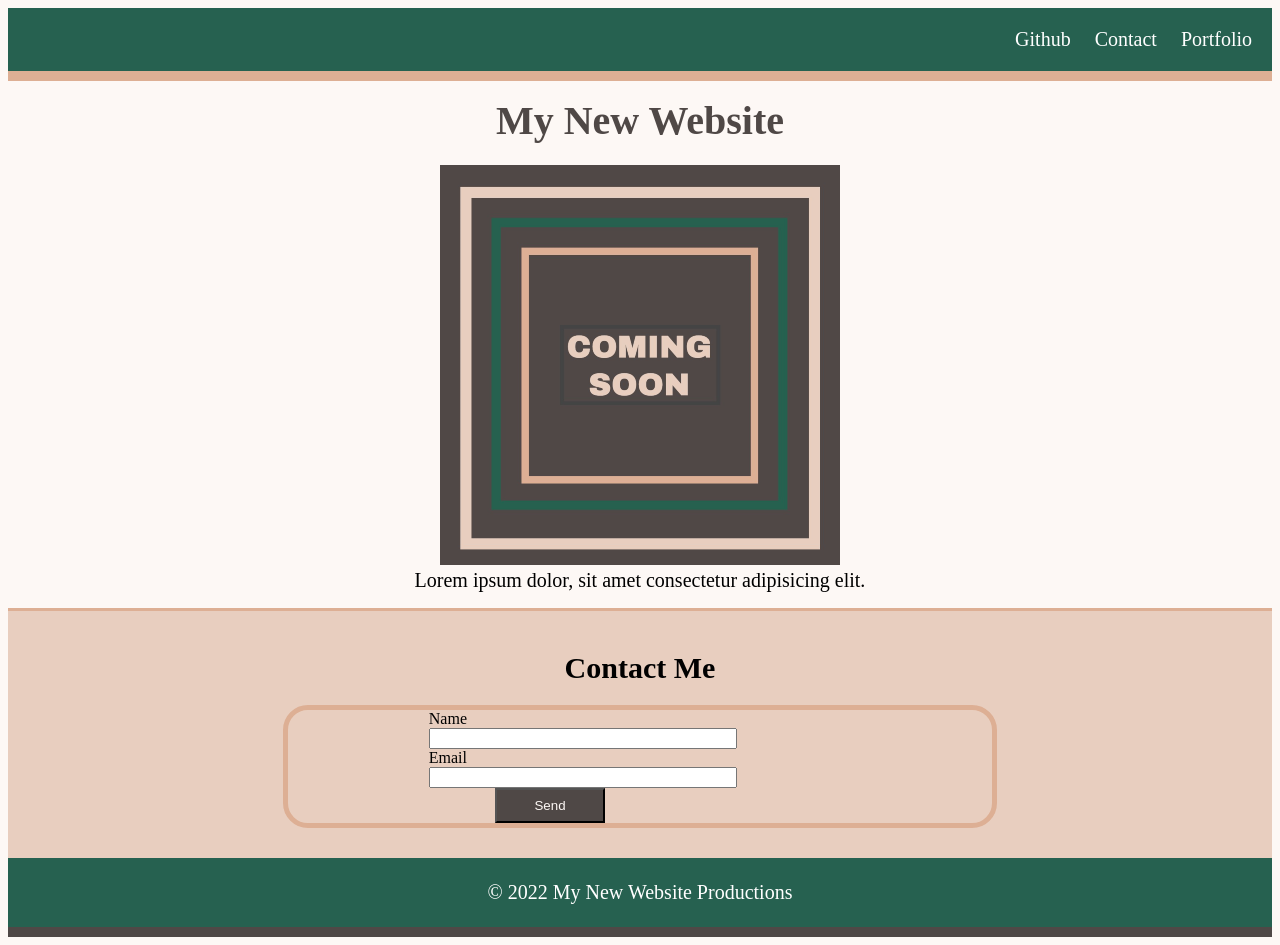
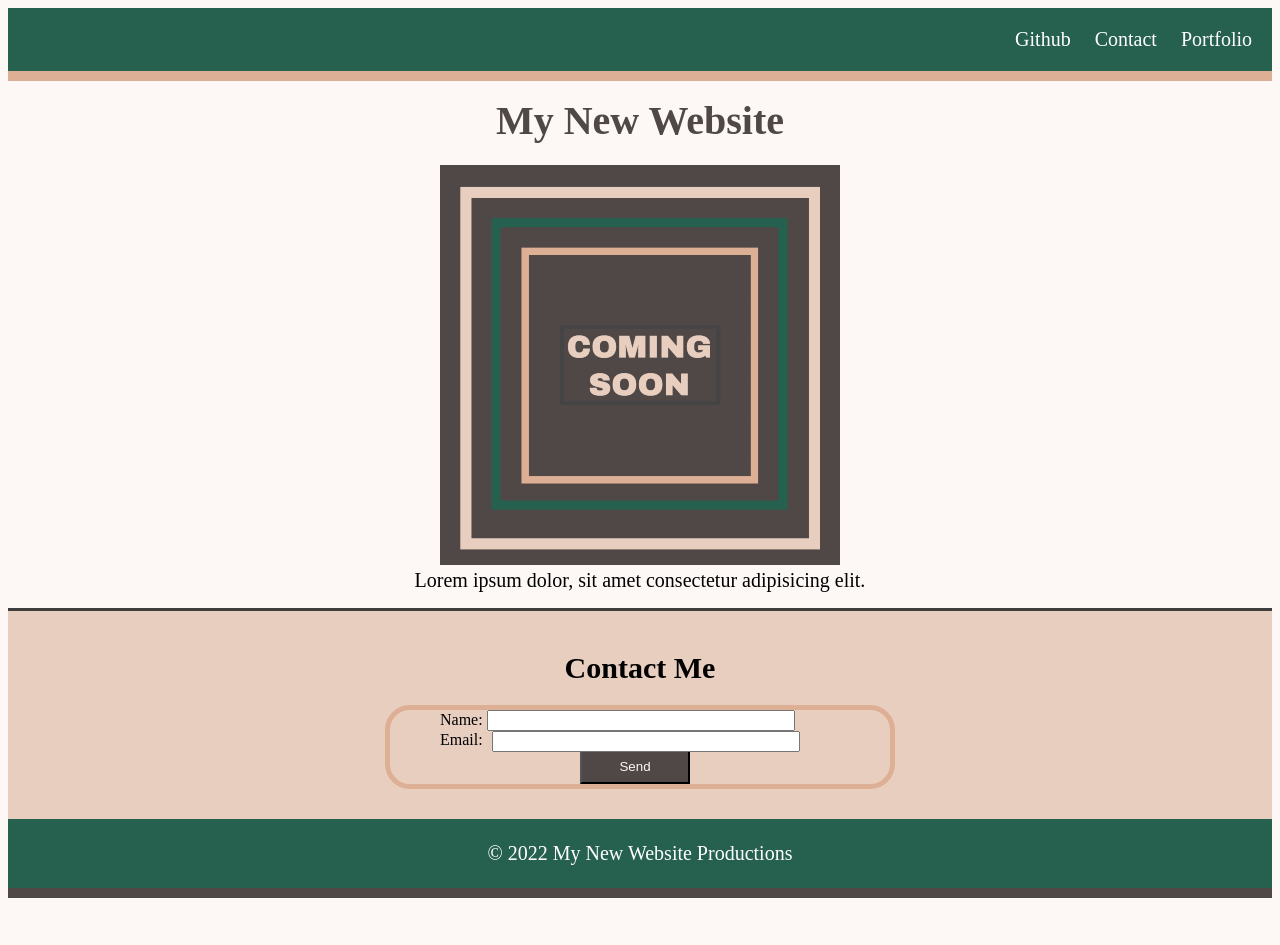
Before and after one commit to kayden-hyunsikkim/week1-mini-project, a plain HTML site: page index.html in a window 1280 px wide. After the commit the page ends 906 px from the top, so only its background shows below. Drawn offline with Linux system fonts and the light colour scheme.

Commit message:
edit 021222

```diff
--- a/assets/style.css
+++ b/assets/style.css
@@ -31,9 +31,10 @@ a:hover {
     color: purple;
 }
 
-a:active {
+a:active{
     color: black;
 }
+
 
 body {
     background-color: #fdf8f5;
@@ -54,25 +55,18 @@ h2{
     margin: 20px 0 20px 0;
 }
 
-label, input {
-    display: block;
-}
 
-input[type="text"] {
-    width: 300px;
 
-}
-
-input[type="email"] {
+input[type="text"], input[type="email"] {
     width: 300px;
 }
 
 
+
+
 input[type="submit"] {
-    margin-bottom: 10px;
     width: 110px;
     height: 35px;
-    margin:0 472px 0 207px;
     background-color: #4f4846;
     color: #fdf8f5;
 }
@@ -81,10 +75,13 @@ form {
     background-color:#e8cebf ;
 }
 
-div {
+#input-border {
     border: 5px solid #ddaf94;
-    margin: 0 275px 0 275px;
+    margin: 0 auto;
+    margin: 200;
     border-radius: 25px;
+    width: 500px;
+    position: relative;
 }
 
 .relative-img {
@@ -96,12 +93,23 @@ div {
 
 .relative-input {
     position: relative;
-    left: 70%;
-    transform: translateX(-50%);
+    left: 10%;
+
+
 }
 
 form {
     padding-top: 20px;
-    border-top: 3px solid #ddaf94;
+    border-top: 3px solid #3f3e3d;
     padding-bottom: 30px;
 }
+
+
+#submit {
+    margin-left: 190px;
+}
+
+#email {
+    position: absolute;
+    left:52px;
+}
--- a/index.html
+++ b/index.html
@@ -8,7 +8,7 @@
 </head>
 <body>
     <header>
-        <a href="https://github.com/"> <p>Github</p></a>
+        <a href="https://github.com/" target="_blank"> <p>Github</p></a>
         <a href="#"><p>Contact</p></a>
         <a href="#"><p>Portfolio</p></a>
     </header>
@@ -19,10 +19,10 @@
     </figure>
     <form>
         <h2>Contact Me</h2>
-        <div >
-            <label class="relative-input" for="name">Name<input  type="text" name="Name" id="name" required></label>
-            <label class="relative-input" for="email">Email<input  type="email" name="Email" id="email" required></label>
-            <label for="submit"><input  id="submit" type="submit" value="Send"></label>
+        <div id="input-border">
+            <div><label  class="relative-input" for="name">Name: <input  type="text" name="Name" id="name" required></label></div>
+            <div><label  class="relative-input" for="email">Email: <input  type="email" name="Email" id="email" required></label></div>
+            <div><label  for="submit"><input  id="submit" type="submit" value="Send"></label></div>
         </div>
     </form>
 </body>
```
